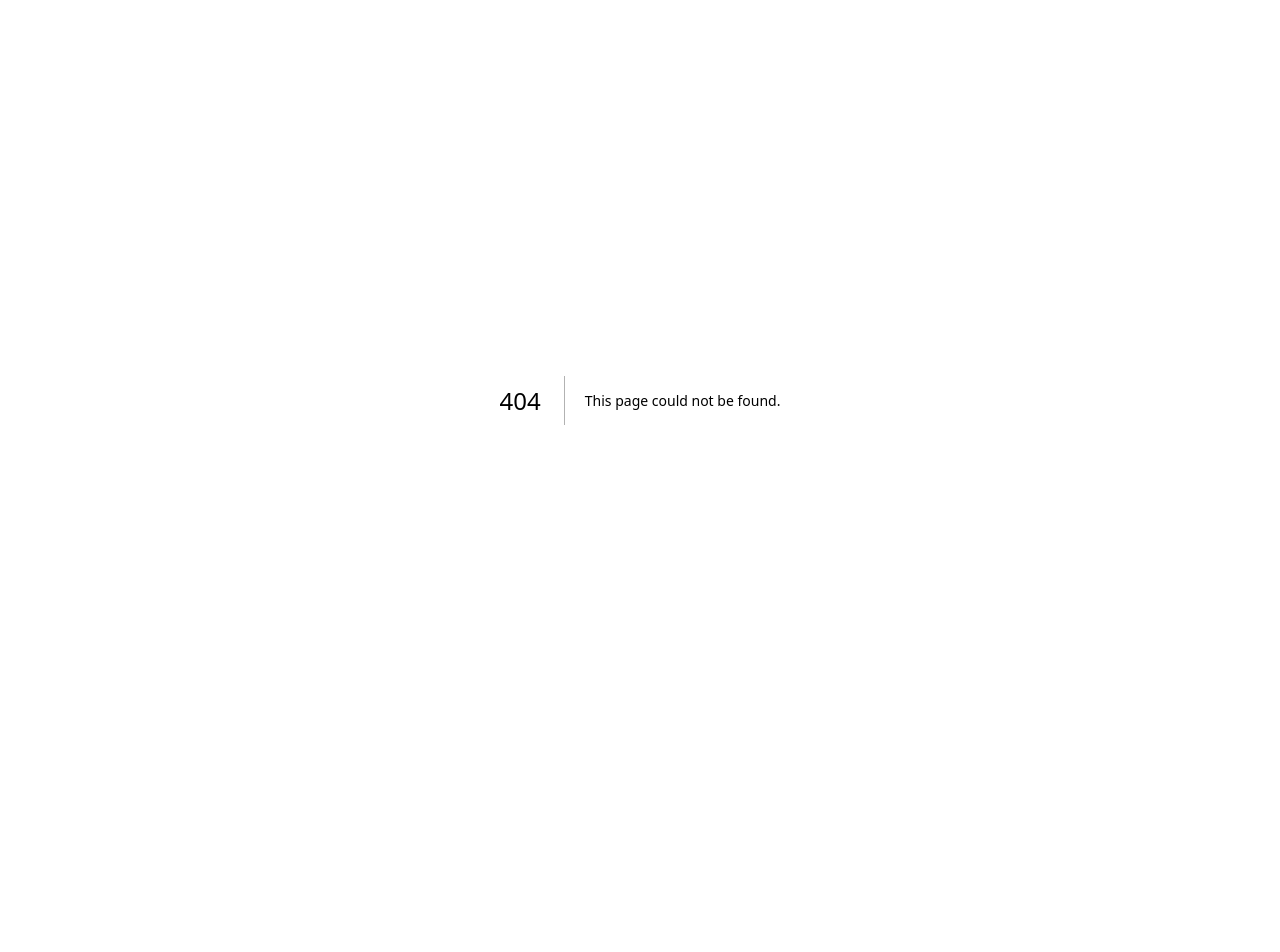
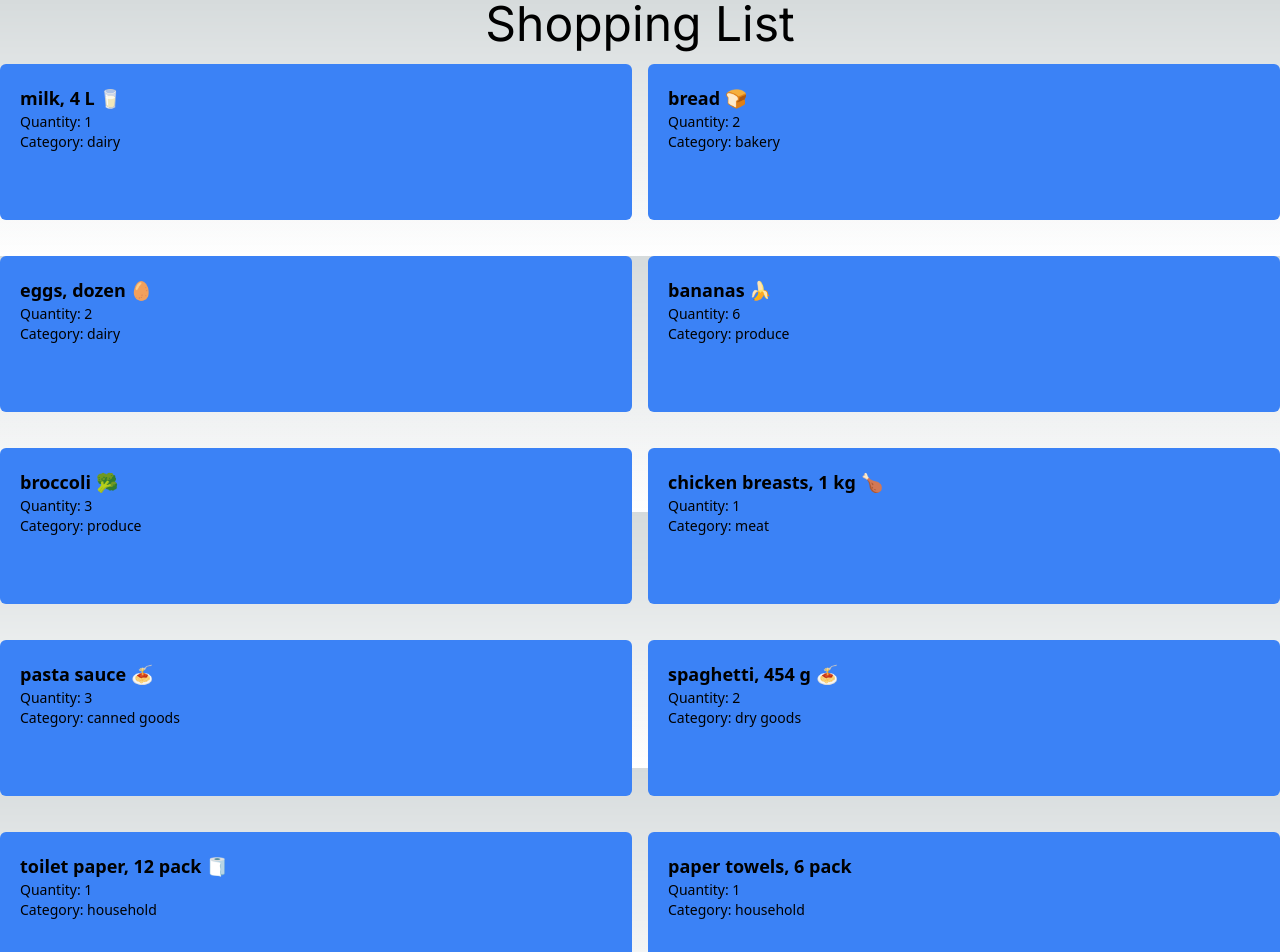
Before and after one commit to Nishit1710/cprg306-assignments, a Next.js app: page /week-3 in a window 1280 px wide. Before the commit this address had no page. Shown: the top 952 px of the page. Before the commit the page ends 800 px from the top, so only its background shows below. Built offline with nearby package versions, Linux system fonts and the light colour scheme.

Commit message:
week-3 component added with some tailwind classes

```diff
--- a/app/page.js
+++ b/app/page.js
@@ -3,8 +3,19 @@ import Link from "next/link";
 export default function Page() {
   return(
     <main >
-    <h1 >CPRG-306: Web Development 2 - Assignments</h1>
-    <Link href="week-2" >Week 2 Assignments</Link>
-  </main>
+
+      <ul><div class= "flex justify-center">
+        <div class="flex flex-col">
+        <div class="py-11"></div>
+        <p class="text-4xl">
+        <h1 >CPRG-306: Web Development 2 - Assignments</h1></p>
+
+        <li className="bg-white-500 p-5 mb-10 square-md">
+        <Link href="week-2"> Week 2 Assignments</Link></li>
+        <li className="bg-white-500 p-5 mb-10 square-md">
+        <Link href="week-3"> Week 3 Assignments</Link></li>
+        </div>
+      </div></ul>
+    </main>
   );
 };
--- /dev/null
+++ b/app/week-3/item-list.js
@@ -0,0 +1,96 @@
+import Item from "./item.js"
+
+const ItemList = () => {
+
+    const item1 = {
+        name: "milk, 4 L 🥛",
+        quantity: 1,
+        category: "dairy",
+      };
+
+      const item2 = {
+        name: "bread 🍞",
+        quantity: 2,
+        category: "bakery",
+      };
+
+      const item3 = {
+        name: "eggs, dozen 🥚",
+        quantity: 2,
+        category: "dairy",
+      };
+
+      const item4 = {
+        name: "bananas 🍌",
+        quantity: 6,
+        category: "produce",
+      };
+
+      const item5 = {
+        name: "broccoli 🥦",
+        quantity: 3,
+        category: "produce",
+      };
+
+      const item6 = {
+        name: "chicken breasts, 1 kg 🍗",
+        quantity: 1,
+        category: "meat",
+      };
+
+      const item7 = {
+        name: "pasta sauce 🍝",
+        quantity: 3,
+        category: "canned goods",
+      };
+
+      const item8 = {
+        name: "spaghetti, 454 g 🍝",
+        quantity: 2,
+        category: "dry goods",
+      };
+
+      const item9 = {
+        name: "toilet paper, 12 pack 🧻",
+        quantity: 1,
+        category: "household",
+      };
+
+      const item10 = {
+        name: "paper towels, 6 pack",
+        quantity: 1,
+        category: "household",
+      };
+
+      const item11 = {
+        name: "dish soap 🍽️",
+        quantity: 1,
+        category: "household",
+      };
+
+      const item12 = {
+        name: "hand soap 🧼",
+        quantity: 4,
+        category: "household",
+    };
+
+    return (
+        <ul>
+            <div class="grid grid-cols-2 gap-4 place-content-stretch h-48">
+            <div><Item {...item1}></Item></div>
+            <div><Item  {...item2}></Item></div>
+            <div><Item {...item3}></Item></div>
+            <div><Item {...item4}></Item></div>
+            <div><Item {...item5}></Item></div>
+            <div><Item {...item6}></Item></div>
+            <div><Item {...item7}></Item></div>
+            <div><Item {...item8}></Item></div>
+            <div><Item {...item9}></Item></div>
+            <div><Item {...item10}></Item></div>
+            <div><Item {...item11}></Item></div>
+            <div><Item {...item12}></Item></div>
+            </div>
+        </ul>
+    );
+};
+export default ItemList;
--- /dev/null
+++ b/app/week-3/item.js
@@ -0,0 +1,15 @@
+import React from 'react';
+
+const Item = ({ name, quantity, category }) => {
+  return (
+    <li className="bg-blue-500 p-5 mb-5 rounded-md">
+      <p className= "font-sans">
+      <p className="text-lg font-bold">{name}</p>
+      <p className="text-sm text-white-500">Quantity: {quantity}</p>
+      <p className="text-sm text-white-500">Category: {category}</p>
+      <li className="sm:w-1/2 md:w-1/3 lg:w-1/4 xl:w-1/6 p-4 mb-4 rounded-md"></li>
+      </p>
+    </li>
+  );
+};
+export default Item;
--- /dev/null
+++ b/app/week-3/page.js
@@ -0,0 +1,15 @@
+import ItemList from "./item-list.js";
+
+export default function Page() {
+    return (
+      <main>
+        <div class= "flex justify-center">
+        <div class="py-8"></div>
+        <p class="text-5xl">
+        <div>
+        <h1>Shopping List</h1>
+        </div></p></div>
+        <ItemList />
+      </main>
+    );
+};
```
